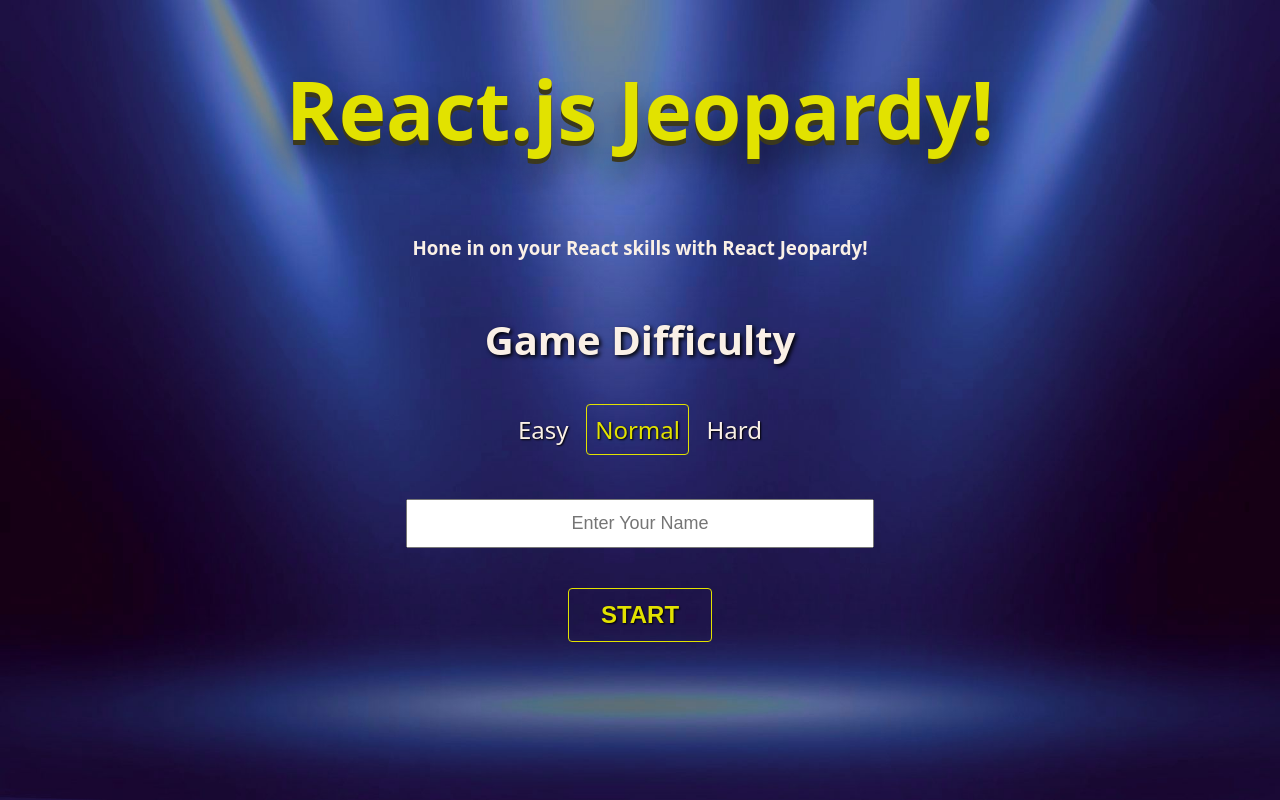
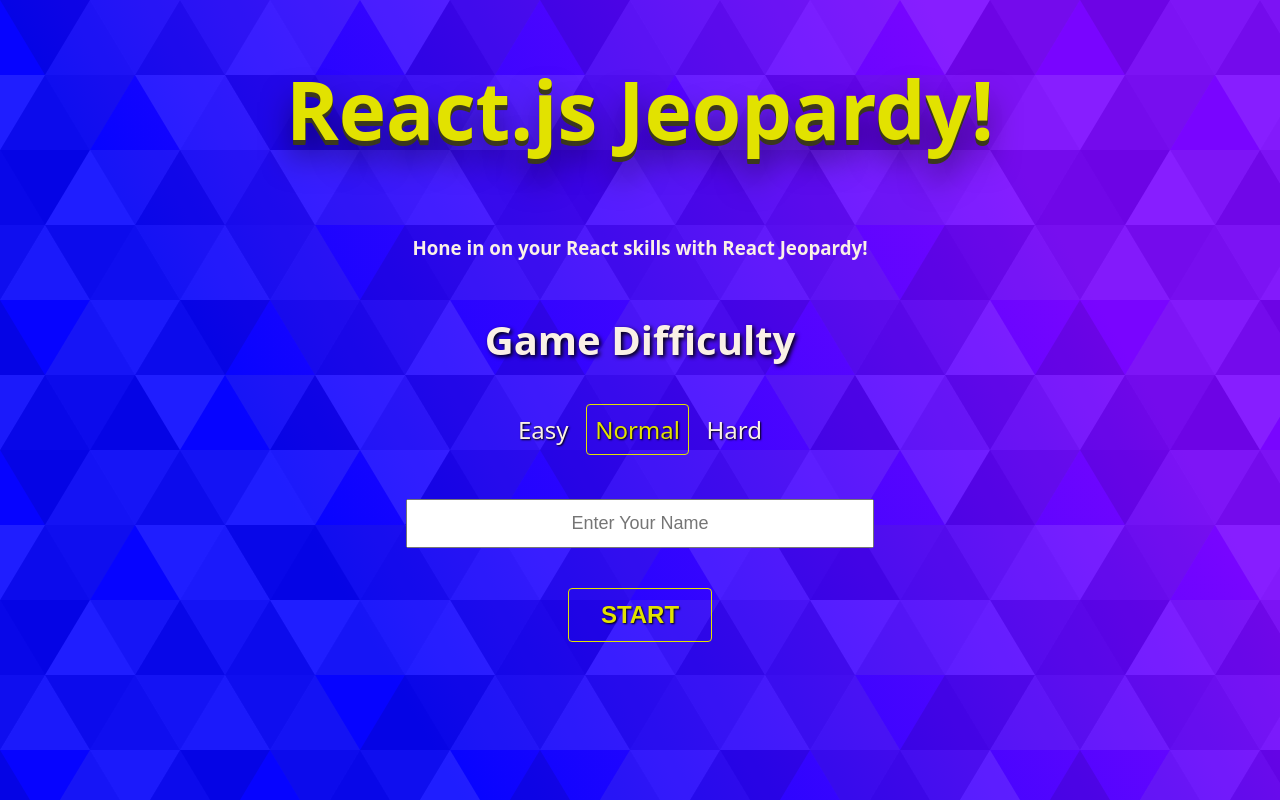
Before and after one commit to Ochoa-Projects/react-jeopardy, a Next.js app: page / in a window 1280 px wide. Built offline with nearby package versions, Linux system fonts and the light colour scheme.

Commit message:
add svg background

```diff
--- a/components/PageContainer/styles.module.css
+++ b/components/PageContainer/styles.module.css
@@ -4,6 +4,5 @@
   align-items: center;
   min-width: 1037px;
   height: 100vh;
-  background: url("../../public/spotlight.jpeg");
   background-size: 100vw 100vh;
 }
--- a/styles/globals.css
+++ b/styles/globals.css
@@ -15,5 +15,5 @@
   padding: 0;
   height: 100vh;
   color: var(--white);
-  background-color: #000000;
+  background: url("../public/subtle-prism.svg");
 }
```
Also changed, not shown: public/gyparody.ttf (added), public/subtle-prism.svg (added).
